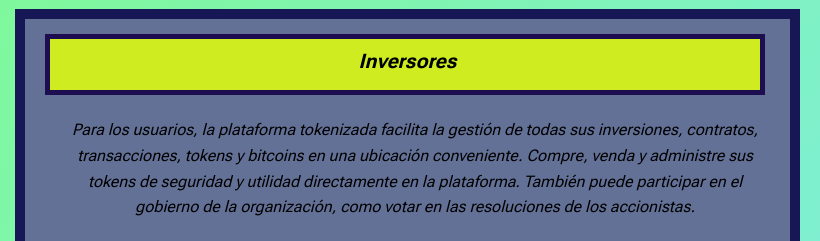
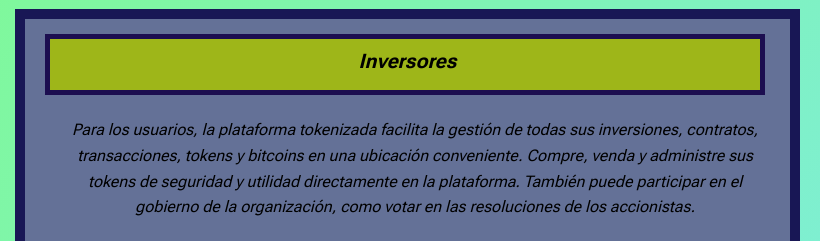
Before and after one commit to nicokarbiner/tokenizar-karbiner, a plain HTML site: page index.html in a window 1280 px wide. In both pictures the pointer is over the element "Inversores". Shown: the part 1829-2070 px from the top of the page, 0-820 px from the left. Drawn offline with Linux system fonts and the light colour scheme.

Commit message:
cambio de color en transicion

```diff
--- a/css/style.css
+++ b/css/style.css
@@ -290,7 +290,7 @@ nav ul li a {
 .inversores__titulo:hover {
     margin: 10px 15px 17px 5px;
     padding: 10px 15px 17px 20px;
-    background-color: rgb(206, 236, 32);
+    background-color: rgb(158, 182, 25);
 }
 
 .plataforma {
```
